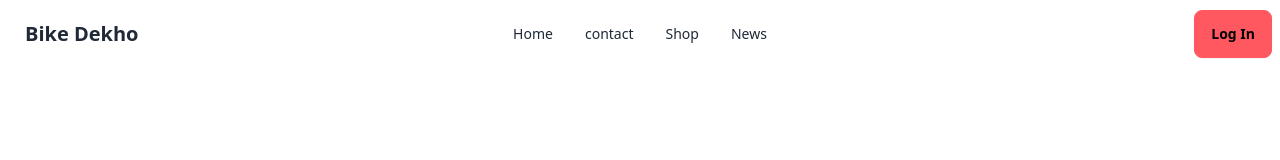
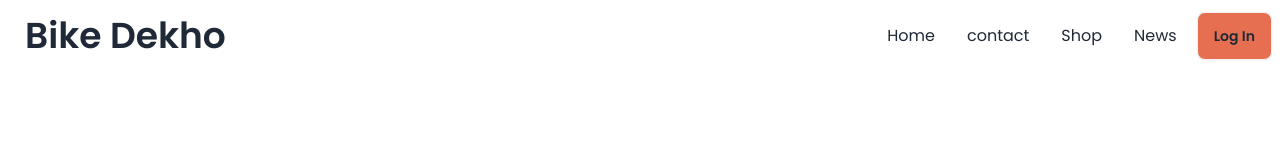
Before and after one commit to leon14524/biker-zoon-project, a plain HTML site: page index.html in a window 1280 px wide. Drawn offline with nearby package versions, Linux system fonts and the light colour scheme.

Commit message:
nav bar some update

```diff
--- a/index.html
+++ b/index.html
@@ -8,27 +8,51 @@
     <link href="https://cdn.jsdelivr.net/npm/daisyui@4.6.0/dist/full.min.css" rel="stylesheet" type="text/css" />
 <script src="https://cdn.tailwindcss.com"></script>
 
+  <!-- google font poppins link  -->
+  <link rel="preconnect" href="https://fonts.googleapis.com">
+<link rel="preconnect" href="https://fonts.gstatic.com" crossorigin>
+<link href="https://fonts.googleapis.com/css2?family=Poppins:wght@300;400;500;600;700;800&display=swap" rel="stylesheet">
+  <!-- coustom tailwind link -->
+  <script>
+    tailwind.config = {
+      theme: {
+        extend: {
+          colors: {
+            clifford: '#da373d',
+           'bike-color': '#E76F51',
+          }
+        }
+      }
+    }
+  </script>
+
+  <!-- coustom styles -->
+  <style>
+     .font-poppins{
+        font-family: 'Poppins', sans-serif;
+     }
+  </style>
 </head>
-<body>
-      <header>
+<body class="font-poppins">
+      <header class="md:container md:max-auto">
                <nav>
                 <div class="navbar bg-base-100">
-                    <div class="navbar-start">
+                    <div class="flex-1">
                       <div class="dropdown">
                         <div tabindex="0" role="button" class="btn btn-ghost lg:hidden">
                           <svg xmlns="http://www.w3.org/2000/svg" class="h-5 w-5" fill="none" viewBox="0 0 24 24" stroke="currentColor"><path stroke-linecap="round" stroke-linejoin="round" stroke-width="2" d="M4 6h16M4 12h8m-8 6h16" /></svg>
                         </div>
-                        <ul tabindex="0" class="menu menu-sm dropdown-content mt-3 z-[1] p-2 shadow bg-base-100 rounded-box w-52">
+                        <ul tabindex="0" class="text-base menu menu-sm dropdown-content mt-3 z-[1] p-2 shadow bg-base-100 rounded-box w-52">
                           <li><a>Home</a></li>
                           <li><a>contact</a></li>
                           <li><a>Shop</a></li>
                           <li><a>News</a></li>
                         </ul>
                       </div>
-                      <a class="btn btn-ghost text-xl">Bike Dekho</a>
+                      <a class="btn btn-ghost text-4xl">Bike Dekho</a>
                     </div>
                     <div class="navbar-center hidden lg:flex">
-                      <ul class="menu menu-horizontal px-1">
+                      <ul class="text-base menu menu-horizontal px-1">
                         <!-- <li><a>Item 1</a></li>
                         <li>
                           <details>
@@ -45,8 +69,8 @@
                         <li><a>News</a></li>
                       </ul>
                     </div>
-                    <div class="navbar-end">
-                      <a class="btn btn-error">Log In</a>
+                    <div class="">
+                      <a class="btn bg-bike-color">Log In</a>
                     </div>
                   </div>
                </nav>
```
